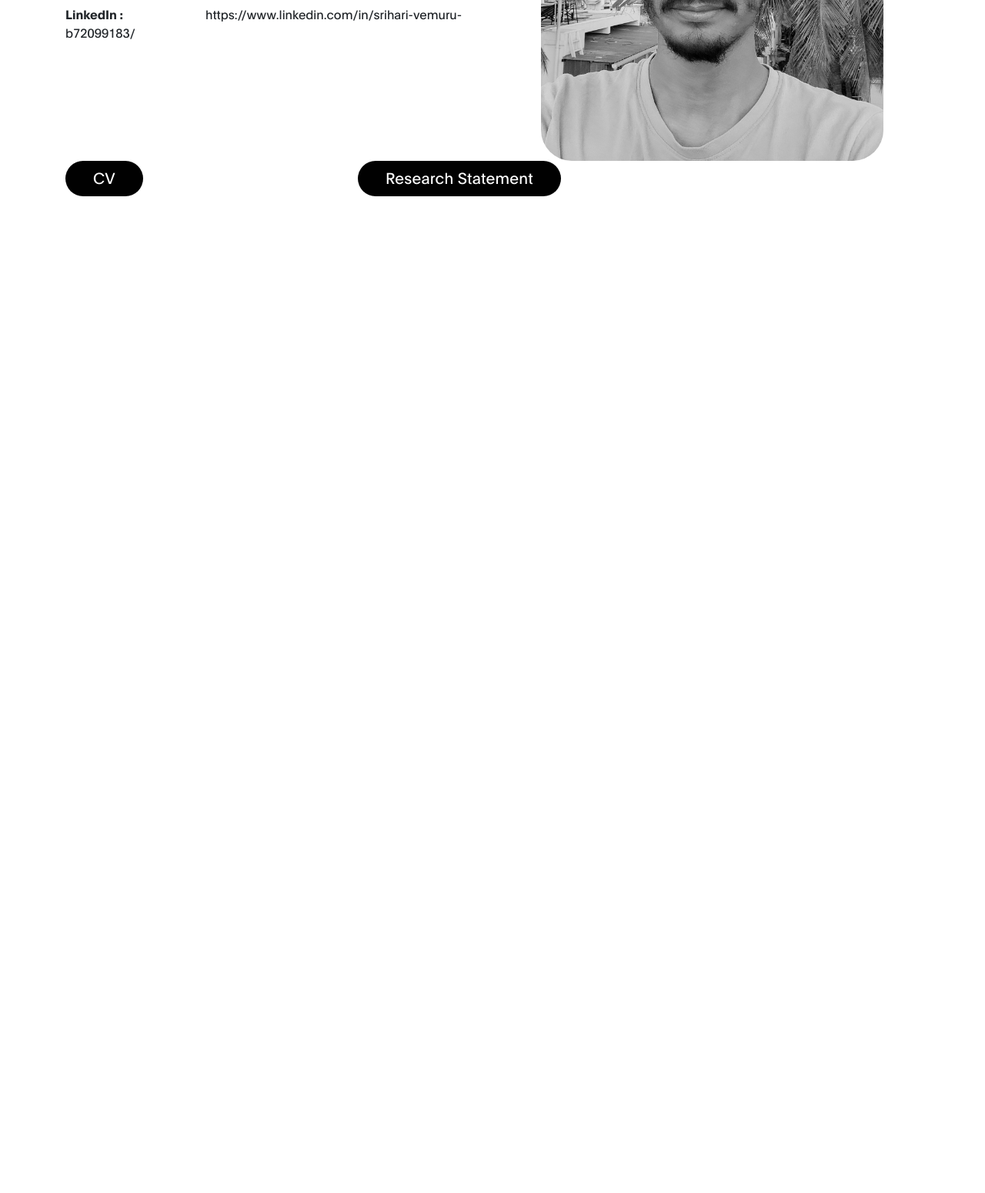
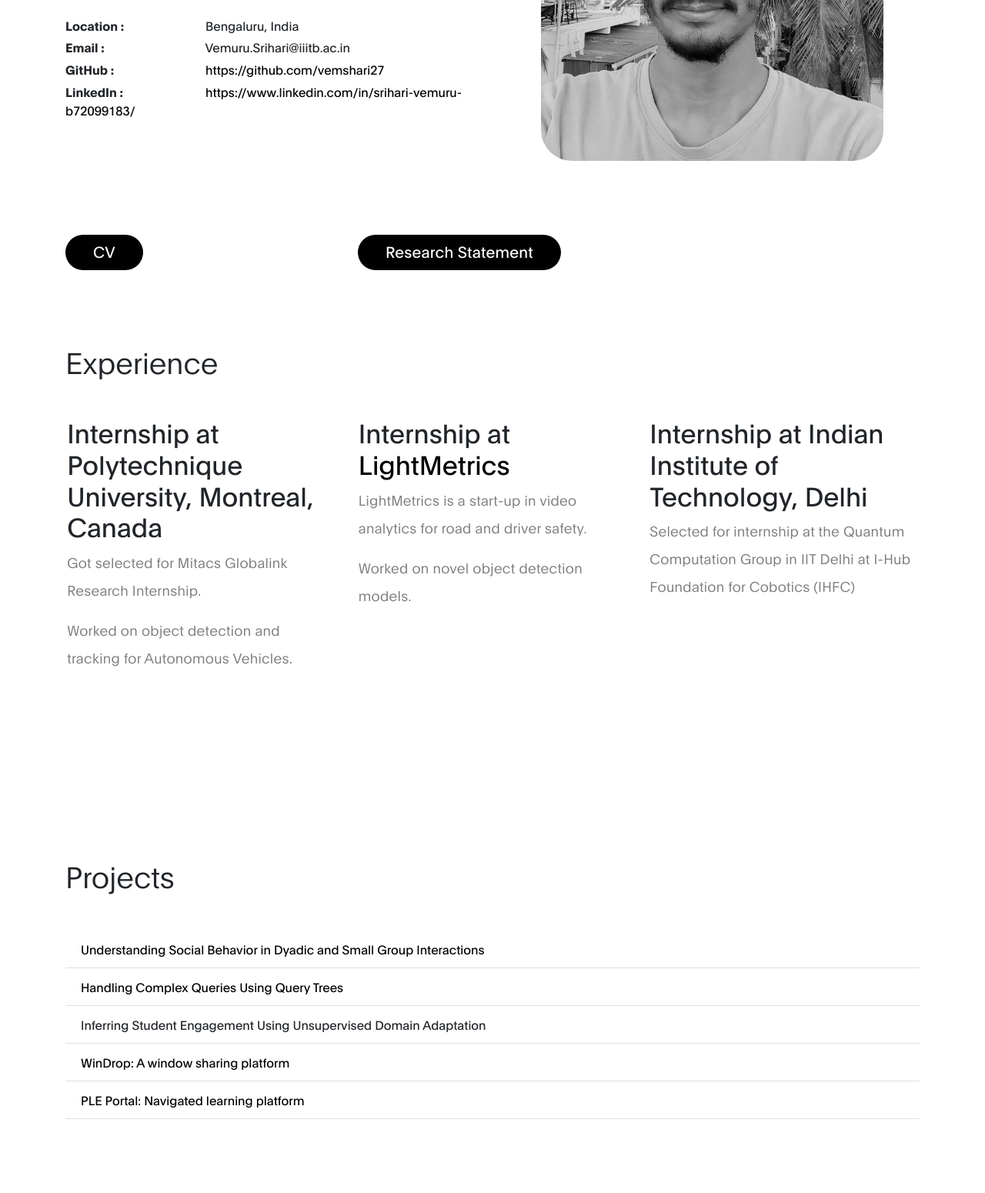
Before and after one commit to vemshari27/vemshari27.github.io, a plain HTML site: page index.html in a window 1280 px wide. Shown: the part 473-2023 px from the top of the page at 77% size. Before the commit the page ends 824 px from the top, so only its background shows below. Drawn offline with Linux system fonts and the light colour scheme.

Commit message:
experience added

```diff
--- a/index.html
+++ b/index.html
@@ -12,9 +12,9 @@
      <meta name="viewport" content="width=device-width, initial-scale=1, maximum-scale=1">
 
      <link rel="stylesheet" href="css/bootstrap.min.css">
-     <link rel="stylesheet" href="css/all.min.css">
+     <!-- <link rel="stylesheet" href="css/all.min.css">
      <link rel="stylesheet" href="css/owl.carousel.min.css">
-     <link rel="stylesheet" href="css/owl.theme.default.min.css">
+     <link rel="stylesheet" href="css/owl.theme.default.min.css"> -->
 
      <link rel="stylesheet" href="css/tooplate-ben-resume-style.css">
 </head>
@@ -29,16 +29,18 @@
                 <div class="col-lg-6 col-md-6 col-12">
                     <h3 class="mb-4">Srihari Vemuru</h3>
 
-                    <p>I am a final year CS student at International Institute of Information Technology Bangalore. I am interested in all branches of computer science, especially Computer Vision, Machine Learning and Computer Graphics.</p>
+                    <p>I am a final year CS student at International Institute of Information Technology Bangalore. I am interested in all branches of computer science, especially Computer Vision, Machine Learning and Computer Graphics. I am well versed with ML, algorithm design and software development.</p>
 
-                    <p>I am facinated by science, in general. Apart from that, I play and follow football, and I love video games.</p>
+                    <p>I am facinated by science, in general, and keen to learn new things. Apart from that, I play and follow football, and love video games.</p>
 
                     <ul class="mt-4 mb-5 mb-lg-0 profile-list list-unstyled">
+                        <li><strong>Location :</strong> Bengaluru, India</li>
+
                         <li><strong>Email :</strong> Vemuru.Srihari@iiitb.ac.in</li>
 
-                        <li><strong>GitHub :</strong> https://github.com/vemshari27</li>
+                        <li><strong>GitHub :</strong> <a href="https://github.com/vemshari27">https://github.com/vemshari27</a></li>
 
-                        <li><strong>LinkedIn :</strong> https://www.linkedin.com/in/srihari-vemuru-b72099183/</li>
+                        <li><strong>LinkedIn :</strong> <a href="https://www.linkedin.com/in/srihari-vemuru-b72099183/">https://www.linkedin.com/in/srihari-vemuru-b72099183/</a></li>
                     </ul>
                 </div>
 
@@ -47,9 +49,13 @@
                 </div>
 
             </div>
+            </div>
+            </section>
+            <section>
+              <div class="container">
             <div class="row about-second">
             	<div class="col-lg-4 col-md-4 col-12">
-                <a href="files/resume_Srihari_Vemuru_masters.pdf" class="custom-btn btn" download>CV</a>
+                <a href="files/CV_Srihari_Vemuru.pdf" class="custom-btn btn" download>CV</a>
                 </div>
                 <div class="col-lg-4 col-md-4 col-12">
                   <a href="files/research_statement_Srihari_Vemuru.pdf" class="custom-btn btn" download>Research Statement</a>
@@ -57,6 +63,70 @@
             </div>
         </div>
     </section>
+
+    <section class="faq section-padding">
+
+      <div class="container">
+
+          <div class="row">
+
+              <div class="col-lg-12 col-12">
+
+                  <h3 class="mb-5">Experience</h3>
+
+                  <div class="row about-third">
+                    <div class="col-lg-4 col-md-4 col-12">
+                      <h4>Internship at Polytechnique University, Montreal, Canada</h4>
+                      <p>Got selected for Mitacs Globalink Research Internship.</p><p>Worked on object detection and tracking for Autonomous Vehicles.</p>
+                    </div>
+                    <div class="col-lg-4 col-md-4 col-12">
+                      <h4>Internship at <a href="https://www.lightmetrics.co/">LightMetrics</a></h4>
+                      <p>LightMetrics is a start-up in video analytics for road and driver safety.</p><p>Worked on novel object detection models.</p>
+                    </div>
+                    <div class="col-lg-4 col-md-4 col-12">
+                      <h4>Internship at Indian Institute of Technology, Delhi</a></h4>
+                      <p>Selected for internship at the Quantum Computation Group in IIT Delhi at I-Hub Foundation for Cobotics (IHFC)</p>
+                    </div>
+                  </div>
+
+            </div><!-- col -->
+        </div><!-- row -->
+      </div><!-- container -->
+  </section>
+
+    <section class="faq section-padding">
+
+      <div class="container">
+
+          <div class="row">
+
+              <div class="col-lg-12 col-12">
+
+                  <h3 class="mb-5">Projects</h3>
+
+                  <ul class="list-group list-group-flush">
+                    <li class="list-group-item">
+                      <a href="https://chalearnlap.cvc.uab.es/challenge/45/description/">Understanding Social Behavior in Dyadic and Small Group Interactions</a>
+                    </li>
+                    <li class="list-group-item">
+                      <a href="https://doi.org/10.36227/techrxiv.14845212.v1">Handling Complex Queries Using Query Trees</a>
+                    </li>
+                    <li class="list-group-item">
+                      Inferring Student Engagement Using Unsupervised Domain Adaptation
+                    </li>
+                    <li class="list-group-item">
+                      <a href="https://github.com/vemshari27/window-drop">WinDrop: A window sharing platform</a>
+                    </li>
+                    <li class="list-group-item">
+                      <a href="http://wsl.iiitb.ac.in/precision-learning-for-enterprise/">PLE Portal: Navigated learning platform</ul>
+                    </li>
+                  </ul>
+
+            </div><!-- col -->
+        </div><!-- row -->
+      </div><!-- container -->
+  </section>
+
      <!-- SCRIPTS -->
      <script src="js/jquery.min.js"></script>
      <script src="js/bootstrap.min.js"></script>
```
Also changed, not shown: 2 other files.
